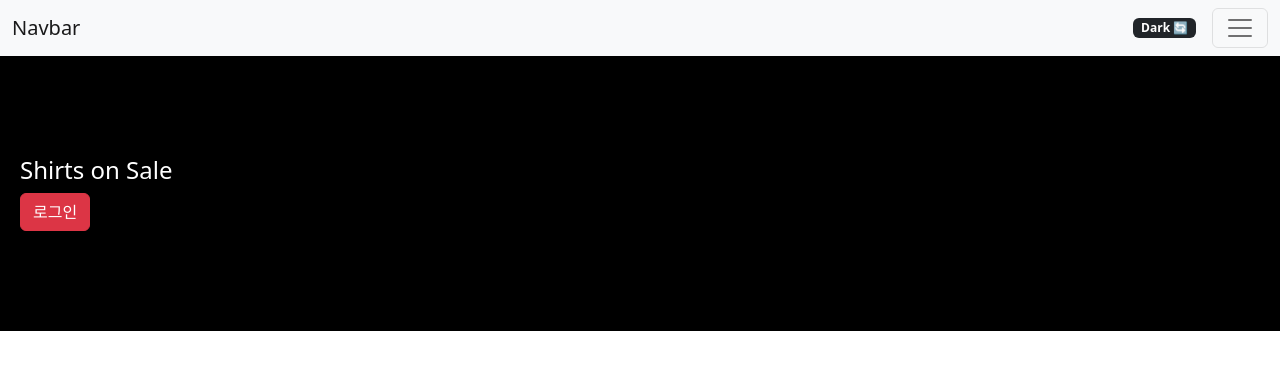
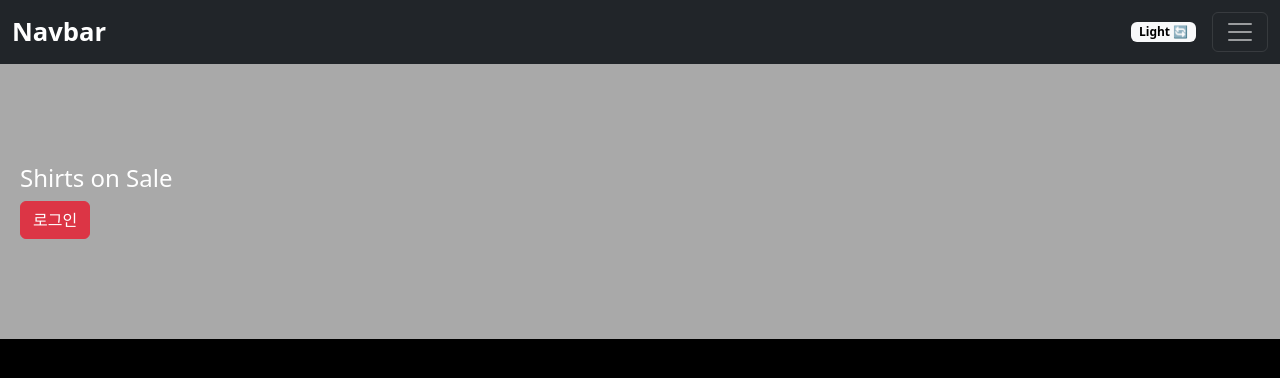
Before and after one commit to Yeojining5/JS_Basic, a plain HTML site: page index.html in a window 1280 px wide. Both pictures are taken after a click on the element "Dark 🔄". Drawn offline with nearby package versions, Linux system fonts and the light colour scheme.

Commit message:
230108 darkMode 수정-2

```diff
--- a/index.html
+++ b/index.html
@@ -14,13 +14,14 @@
    <!-- 파싱을 하다가 js를 만나면 명령만 내려놓고 HTML파싱이 끝난후에
   마지막에 자스를 실행하게됨 ** 가장 좋은 방법 **   -->
    <script src="https://code.jquery.com/jquery-3.6.0.min.js" integrity="sha256-/xUj+3OJU5yExlq6GSYGSHk7tPXikynS7ogEvDej/m4=" crossorigin="anonymous"></script>
-
+   <script defer src="main.js"></script>
  <!-- 1. 위와같이 헤드태그안에 스크립트를 포함하게되면
   브라우저가 한줄한줄씩 분석하고 이해한 것을 CSS 병합해서 DOM요소로 변환!!
   but 이 방법의 단점은 인터넷이 느리거나 js파일이 큰 경우 로딩이 오래걸림 -->
 
 </head>
-<body>
+
+<body class="light mode">
   <!-- ----------------- Modal ----------------- -->
   <!-- css로 숨겼다가 자스로 ".show-modal" 클래스명 추가해서 보이게  -->
   <div class="black-bg"> <!-- 모달창 배경 투명한 검정 -->
@@ -48,7 +49,8 @@
       <span class="navbar-brand">Navbar</span>
 
       <!-- ms-auto mx-3 우측 정렬 클래스명 -->
-      <span class="badge bg-dark ms-auto mx-3"
+      <!-- 다크모드 -> body에 ".dark" 클래스명 탈부착  -->
+      <span class="badge text-bg-dark ms-auto mx-3"
             onClick="darkMode()" style="cursor: pointer;">
         Dark 🔄
       </span>
@@ -85,7 +87,7 @@
 
   <!-- ################## JS ################## -->
   <script src="https://cdn.jsdelivr.net/npm/bootstrap@5.2.0/dist/js/bootstrap.bundle.min.js" integrity="sha384-A3rJD856KowSb7dwlZdYEkO39Gagi7vIsF0jrRAoQmDKKtQBHUuLZ9AsSv4jD4Xa" crossorigin="anonymous"></script>
-  <script defer src="main.js"></script>
+  <!-- <script defer src="main.js"></script> -->
   <!-- 2. 바디태그 안에 포함하는 경우, 쭉 파싱을 하다가 스크립트를 만나면
   서버에서 js를 받아오고 실행을 하게됨. HTML파싱이 먼저 일어나기 때문에
   사용자가 페이지를 먼저 확인할 수 있는 장점이 있긴하지만 js 실행까지 기다리는 단점 -->
--- a/main.css
+++ b/main.css
@@ -1,3 +1,8 @@
+.navbar-brand {
+  font-weight: 700;
+  font-size: 1.6em;
+}
+
 #alert {
   background: #9292e3;
   color: black;
@@ -47,3 +52,8 @@
   padding : 100px 20px;
   background : lightgrey;
 }
+
+.dark {
+  background-color: black;
+  color: white;
+}
--- a/main.js
+++ b/main.js
@@ -78,6 +78,9 @@
     합격했냐(50, 50); // 불합격
 
     let main = document.querySelector(".main-bg");
+    let mode = document.querySelector(".mode");
+    let badge = document.querySelector(".badge");
+    let navbar = document.querySelector(".navbar");
     let count = 0;
 
     // 다크모드
@@ -85,11 +88,21 @@
       count++; // or count += 1;
       console.log(count);
       if(count % 2 == 1) {
-        main.style.backgroundColor = "black";
-        main.style.color = "white";
+        //main.style.color = "white";
+        main.style.backgroundColor = "darkgray";
+        mode.classList.replace("light", "dark");
+        navbar.classList.replace("navbar-light", "navbar-dark")
+        navbar.classList.replace("bg-light", "bg-dark")
+        badge.innerHTML = "Light 🔄";
+        badge.classList.replace("text-bg-dark", "text-bg-light")
       } else {
+        //main.style.color = "black";
         main.style.backgroundColor = "lightgray";
-        main.style.color = "black";
+        mode.classList.replace("dark", "light");
+        navbar.classList.replace("navbar-dark", "navbar-light");
+        navbar.classList.replace("bg-dark", "bg-light");
+        badge.innerHTML = "Dark 🔄";
+        badge.classList.replace("text-bg-light", "text-bg-dark")
       }
     }
 
@@ -99,8 +112,8 @@
       console.log(count);
 
       if (count % 2 == 1) {
-        $('.badge').html('Light');
+        $('.badge').html('Light 🔄');
       } else {
-        $('.badge').html('Dark')
+        $('.badge').html('Dark 🔄')
       }
     }) */
```
